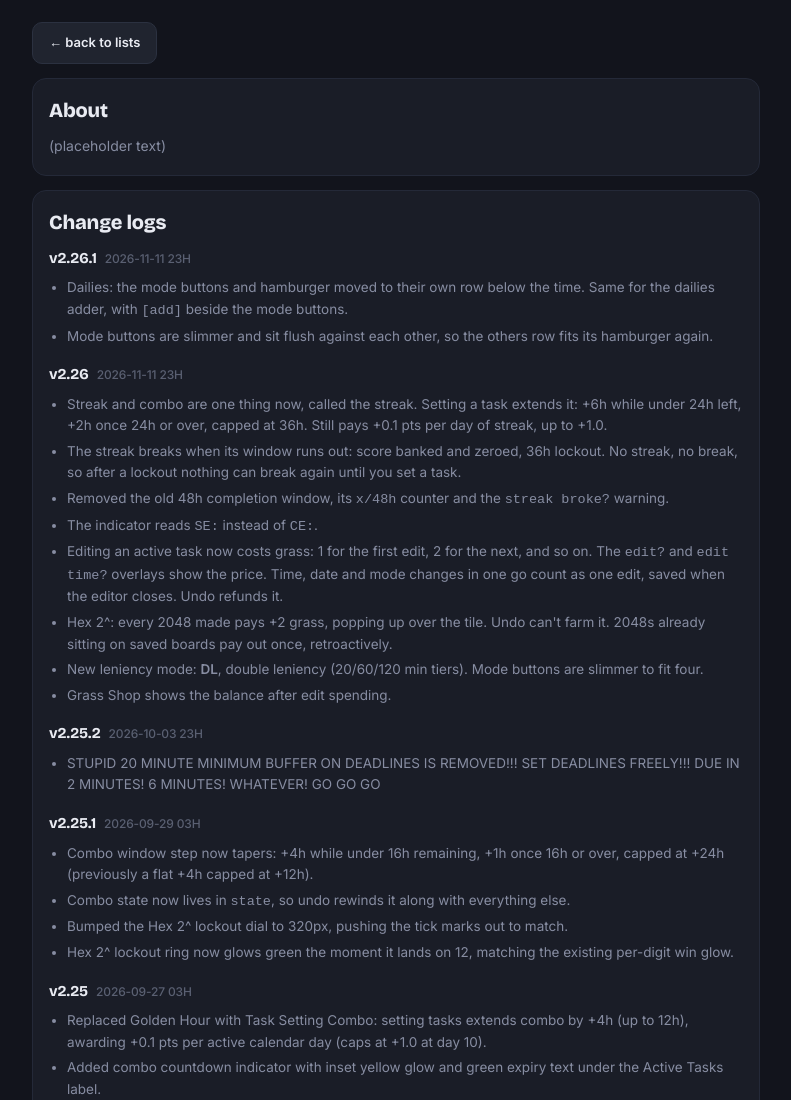
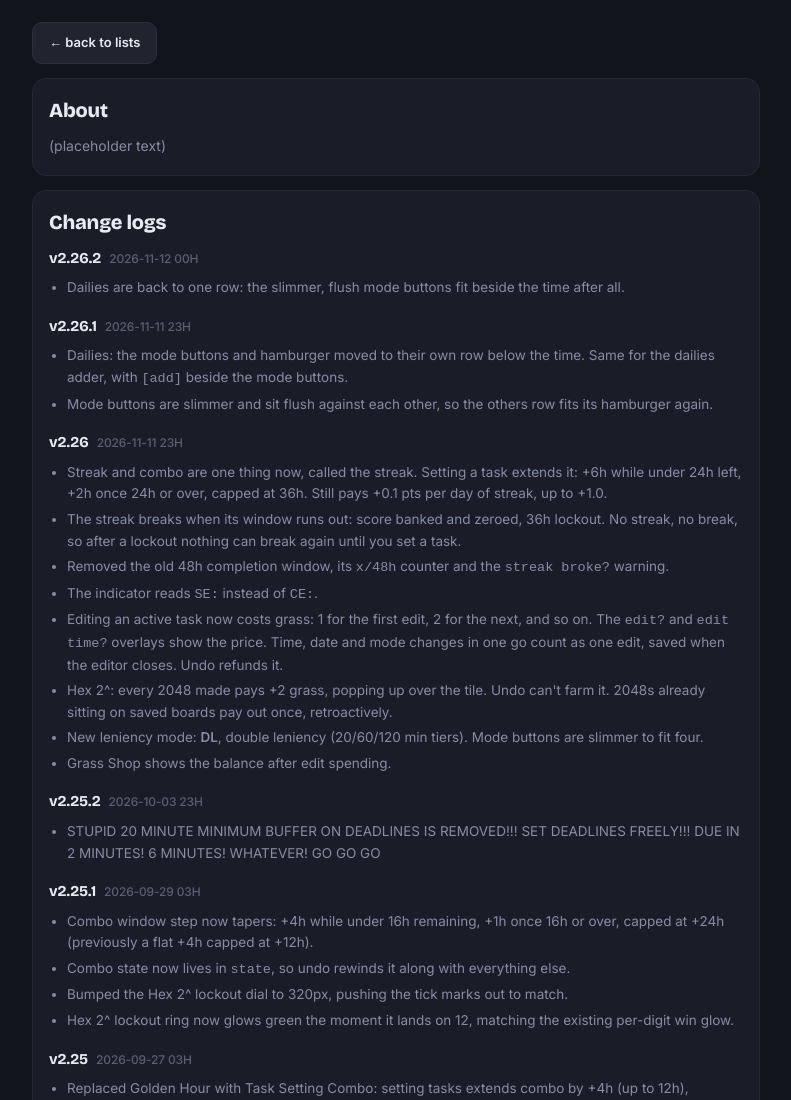
Before and after one commit to yjshu2000/aulists, a plain HTML site: page about.html in a window 1280 px wide. Shown: the top 1100 px of the page, without its empty margins (244-1035 px from the left). Drawn offline with nearby package versions, Linux system fonts and the light colour scheme.

Commit message:
Put dailies back on one row (v2.26.2)

```diff
--- a/about.html
+++ b/about.html
@@ -28,7 +28,14 @@
   <h2>Change logs</h2>
 
   <div class="changelog-entry">
-    <h3>v2.26.1 <span class="changelog-date">2026-11-11 23H</span></h3>
+    <h3>v2.26.2 <span class="changelog-date">2026-11-12 00H</span></h3>
+    <ul>
+      <li>Dailies are back to one row: the slimmer, flush mode buttons fit beside the time after all.</li>
+    </ul>
+  </div>
+
+  <div class="changelog-entry">
+    <h3>v2.26.1<span class="changelog-date">2026-11-11 23H</span></h3>
     <ul>
       <li>Dailies: the mode buttons and hamburger moved to their own row below the time. Same for the dailies adder, with <code>[add]</code> beside the mode buttons.</li>
       <li>Mode buttons are slimmer and sit flush against each other, so the others row fits its hamburger again.</li>
```
Also changed, not shown: falsedge.js (+9 -14 lines), 1 other file.
